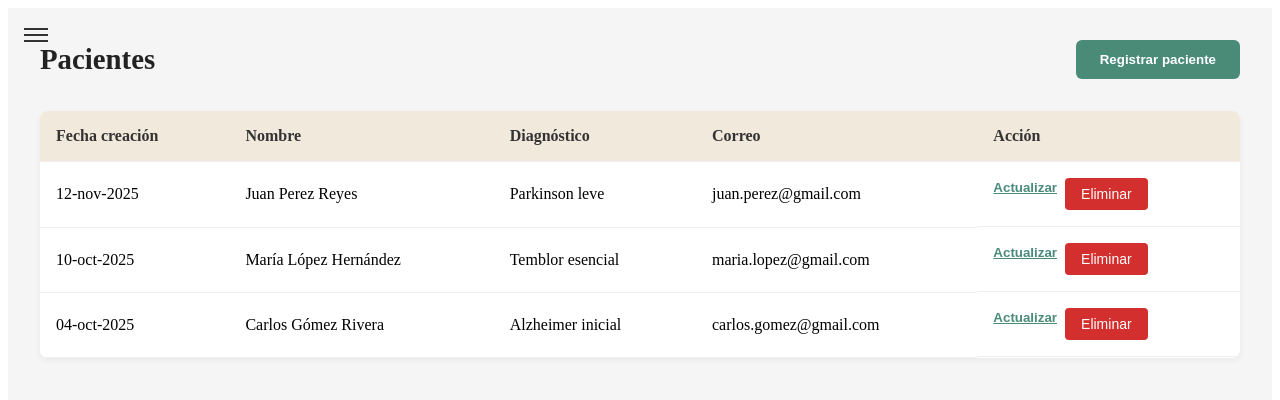
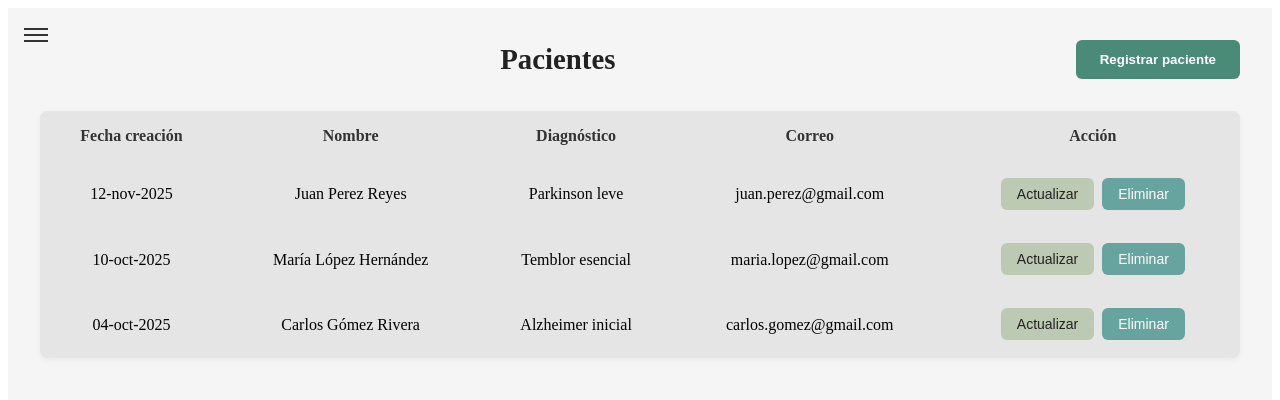
Before and after one commit to ManuelMendozaPimentel/parkinsonweb, an Angular app: page /patients in a window 1280 px wide. Shown: the top 400 px of the page. Built offline with nearby package versions, Linux system fonts and the light colour scheme.

Commit message:
:lipstick:	feat: cambiar estilo de botones en tabla y formularios, ademas, centrado de contenido de la tabla

```diff
--- a/src/app/features/patients/patients.css
+++ b/src/app/features/patients/patients.css
@@ -1,3 +1,4 @@
+/*Layout con sidebar*/
 .dashboard-container {
   position: relative;
   min-height: 100vh;
@@ -11,8 +12,10 @@
 .main-content {
   margin-left: 0;
   transition: margin-left 0.3s ease;
+  padding: 0;
 }
 
+/*Contenido de pacientes*/
 .patients-container {
   padding: 2rem;
 }
@@ -28,12 +31,14 @@
   margin: 0;
   color: #222;
   font-size: 1.8rem;
+  text-align: center;
+  flex: 1;
 }
 
 .patients-table {
   width: 100%;
   border-collapse: collapse;
-  background: white;
+  background: #e6e5e5;
   border-radius: 8px;
   overflow: hidden;
   box-shadow: 0 2px 6px rgba(0,0,0,0.05);
@@ -42,36 +47,151 @@
 .patients-table th,
 .patients-table td {
   padding: 1rem;
-  text-align: left;
-  border-bottom: 1px solid #eee;
+  text-align: center;
+  border-bottom: 1px solid #e6e5e5;
 }
 
+/* Encabezados centrados */
 .patients-table th {
-  background: #f2e9dd;
+  background: #e6e5e5;
   font-weight: 600;
   color: #333;
+  text-align: center;
 }
 
+.patients-table th:last-child,
+.patients-table td:last-child {
+  text-align: center;
+}
+
+/*Botones en tabla*/
 .actions {
   display: flex;
   gap: 0.5rem;
+  justify-content: center;
 }
 
-.btn-delete {
-  background: #d32f2f;
+/* Botón Eliminar (en tabla) */
+.btn-delete,
+.app-button.variant-delete {
+  background: #67A39F;
   color: white;
   border: none;
   padding: 0.5rem 1rem;
-  border-radius: 4px;
+  border-radius: 6px;
   cursor: pointer;
   font-size: 0.875rem;
+  font-weight: 500;
+  min-width: 80px;
+  display: inline-flex;
+  align-items: center;
+  justify-content: center;
 }
 
-.btn-delete:hover {
-  background: #b71c1c;
+.btn-delete:hover,
+.app-button.variant-delete:hover {
+  background: #548a82;
 }
 
-/* Para móviles */
+/* Botón Actualizar (en tabla) */
+.btn-update,
+.app-button.variant-update {
+  background: #BDCAB3;
+  color: #222;
+  border: none;
+  padding: 0.5rem 1rem;
+  border-radius: 6px;
+  cursor: pointer;
+  font-size: 0.875rem;
+  font-weight: 500;
+  min-width: 80px;
+  display: inline-flex;
+  align-items: center;
+  justify-content: center;
+}
+
+.btn-update:hover,
+.app-button.variant-update:hover {
+  background: #a8bfa0;
+}
+
+.app-button.variant-primary {
+  background: #2C7076;
+  color: white;
+  padding: 0.75rem 1.5rem;
+  border-radius: 6px;
+  font-weight: 600;
+}
+
+.app-button.variant-primary:hover {
+  background: #225a60;
+}
+
+/*Formulario de paciente*/
+.patient-form .btn-primary {
+  background: #CAECFF;
+  color: #222;
+}
+
+.patient-form .btn-update {
+  background: #2C7076;
+  color: white;
+}
+
+.patient-form .btn-cancel {
+  background: #67A39F;
+  color: white;
+}
+
+.confirm-modal .btn-primary {
+  background: #BDCAB3;
+  color: #222;
+}
+
+.confirm-modal .btn-link {
+  background: #67A39F;
+  color: white;
+  text-decoration: none;
+}
+
+.app-button {
+  text-decoration: none !important;
+  cursor: pointer;
+}
+
+.app-button:not(.btn-link) {
+  border: none;
+  border-radius: 6px;
+  padding: 0.5rem 1rem;
+  font-weight: 500;
+  display: inline-flex;
+  align-items: center;
+  justify-content: center;
+}
+
+.patient-form button {
+  border: none;
+  border-radius: 6px;
+  padding: 0.75rem 1.5rem;
+  font-weight: 600;
+  cursor: pointer;
+}
+
+.patient-form .btn-cancel {
+  background: #67A39F;
+  color: white;
+}
+
+.patient-form .btn-save-registrar {
+  background: #CAECFF;
+  color: #222;
+}
+
+.patient-form .btn-save-actualizar {
+  background: #2C7076;
+  color: white;
+}
+
 @media (max-width: 768px) {
   .patients-table {
     font-size: 0.875rem;
@@ -79,10 +199,13 @@
   .header {
     flex-direction: column;
     gap: 1rem;
+    text-align: center;
   }
-
-  /* En móviles, no desplazar contenido cuando el menú está abierto */
-  .dashboard-container.menu-open .main-content {
-    margin-left: 0;
+  .header h1 {
+    text-align: center;
+  }
+  .actions {
+    flex-direction: column;
+    align-items: center;
   }
 }
--- a/src/app/features/patients/patients.html
+++ b/src/app/features/patients/patients.html
@@ -29,7 +29,7 @@
               <td>{{ patient.diagnostico }}</td>
               <td>{{ patient.correo }}</td>
               <td class="actions">
-                <app-button variant="link" (clickEvent)="openEditForm(patient)">Actualizar</app-button>
+                <button class="btn-update" (click)="openEditForm(patient)">Actualizar</button>
                 <button class="btn-delete" (click)="onDelete(patient)">Eliminar</button>
               </td>
             </tr>
@@ -37,7 +37,6 @@
         </tbody>
       </table>
 
-      <!-- Modales -->
       @if (showForm) {
         <app-modal-overlay (close)="onCloseForm()">
           <app-patient-form
--- a/src/app/features/patients/patients.ts
+++ b/src/app/features/patients/patients.ts
@@ -36,7 +36,6 @@ export class Patients {
   editingPatient: any = null;
   patientToDelete: any = null;
 
-  // === Formulario ===
   openRegisterForm() {
     this.editingPatient = null;
     this.showForm = true;
@@ -52,7 +51,7 @@ export class Patients {
     this.editingPatient = null;
   }
 
-  // === Eliminar ===
+  // Eliminar
   onDelete(patient: any) {
     this.patientToDelete = patient;
     this.showConfirmDelete = true;
@@ -68,7 +67,6 @@ export class Patients {
     }, 3000);
   }
 
-  // === Guardar (crear o actualizar) ===
   onSavePatient(data: any) {
     if (this.editingPatient) {
       // Actualizar
--- a/src/app/shared/components/confirm-modal/confirm-modal.css
+++ b/src/app/shared/components/confirm-modal/confirm-modal.css
@@ -21,7 +21,7 @@
 .modal-actions {
   display: flex;
   gap: 0.75rem;
-  justify-content: flex-end;
+  justify-content: center;
   margin-top: 1.5rem;
 }
 
@@ -31,15 +31,29 @@
   border-radius: 6px;
   cursor: pointer;
   font-weight: 600;
+  min-width: 100px;
+  display: inline-flex;
+  align-items: center;
+  justify-content: center;
+  text-decoration: none;
 }
 
-.btn-primary {
-  background: #4a8b78;
+/* Cancelar*/
+.btn-cancel {
+  background: #67A39F;
   color: white;
 }
 
-.btn-link {
-  background: transparent;
-  color: #4a8b78;
-  text-decoration: underline;
+.btn-cancel:hover {
+  background: #548a82;
 }
+
+/* Confirmar*/
+.btn-confirm {
+  background: #BDCAB3;
+  color: #222;
+}
+
+.btn-confirm:hover {
+  background: #a8bfa0;
+}
--- a/src/app/shared/components/confirm-modal/confirm-modal.html
+++ b/src/app/shared/components/confirm-modal/confirm-modal.html
@@ -4,9 +4,9 @@
     <p class="message">{{ message }}</p>
   }
   <div class="modal-actions">
-    <button class="btn btn-link" (click)="onCancel()">Cancelar</button>
+    <button class="btn btn-cancel" (click)="onCancel()">Cancelar</button>
     @if (showConfirm) {
-      <button class="btn btn-primary" (click)="onConfirm()">Confirmar</button>
+      <button class="btn btn-confirm" (click)="onConfirm()">Confirmar</button>
     }
   </div>
 </div>
--- a/src/app/shared/components/patient-form/patient-form.css
+++ b/src/app/shared/components/patient-form/patient-form.css
@@ -34,7 +34,7 @@
 .modal-actions {
   display: flex;
   gap: 0.75rem;
-  justify-content: flex-end;
+  justify-content: center;
   margin-top: 1.5rem;
 }
 
@@ -44,15 +44,38 @@
   border-radius: 6px;
   cursor: pointer;
   font-weight: 600;
+  min-width: 100px;
+  display: inline-flex;
+  align-items: center;
+  justify-content: center;
+  text-decoration: none;
 }
 
-.btn-primary {
-  background: #4a8b78;
+/* Cancelar*/
+.btn-cancel {
+  background: #67A39F;
   color: white;
 }
 
-.btn-link {
-  background: transparent;
-  color: #4a8b78;
-  text-decoration: underline;
+.btn-cancel:hover {
+  background: #548a82;
 }
+
+/* Guardar*/
+.btn-save-registrar {
+  background: #CAECFF;
+  color: #222;
+}
+
+.btn-save-registrar:hover {
+  background: #a8d0e6;
+}
+
+.btn-save-actualizar {
+  background: #2C7076;
+  color: white;
+}
+
+.btn-save-actualizar:hover {
+  background: #225a60;
+}
--- a/src/app/shared/components/patient-form/patient-form.html
+++ b/src/app/shared/components/patient-form/patient-form.html
@@ -35,7 +35,14 @@
   </div>
 
   <div class="modal-actions">
-    <button class="btn btn-link" (click)="onCancel()">Cancelar</button>
-    <button class="btn btn-primary" (click)="onSave()">Guardar</button>
-  </div>
+    <button class="btn btn-cancel" (click)="onCancel()">Cancelar</button>
+    <button
+      class="btn"
+      [class.btn-save-registrar]="!patient"
+      [class.btn-save-actualizar]="patient"
+      (click)="onSave()"
+    >
+      {{ patient ? 'Guardar' : 'Guardar' }}
+    </button>
+ </div>
 </div>
--- a/src/app/shared/components/patient-form/patient-form.ts
+++ b/src/app/shared/components/patient-form/patient-form.ts
@@ -7,7 +7,7 @@ import { Component, Input, Output, EventEmitter } from '@angular/core';
   standalone: true,
 })
 export class PatientForm {
-  @Input() patient: any = null; // usa `any` para evitar conflictos
+  @Input() patient: any = null;
   @Output() save = new EventEmitter<any>();
   @Output() cancel = new EventEmitter<void>();
 
--- a/src/app/shared/components/sidebar-menu/sidebar-menu.ts
+++ b/src/app/shared/components/sidebar-menu/sidebar-menu.ts
@@ -18,7 +18,7 @@ export class SidebarMenu {
     this.menuToggle.emit(this.isOpen);
   }
 
-  // Cerrar menú al hacer clic fuera (en el overlay o área principal)
+  // Cerrar menú al hacer clic fuera
   @HostListener('document:click', ['$event'])
   onDocumentClick(event: MouseEvent) {
     const target = event.target as HTMLElement;
```
